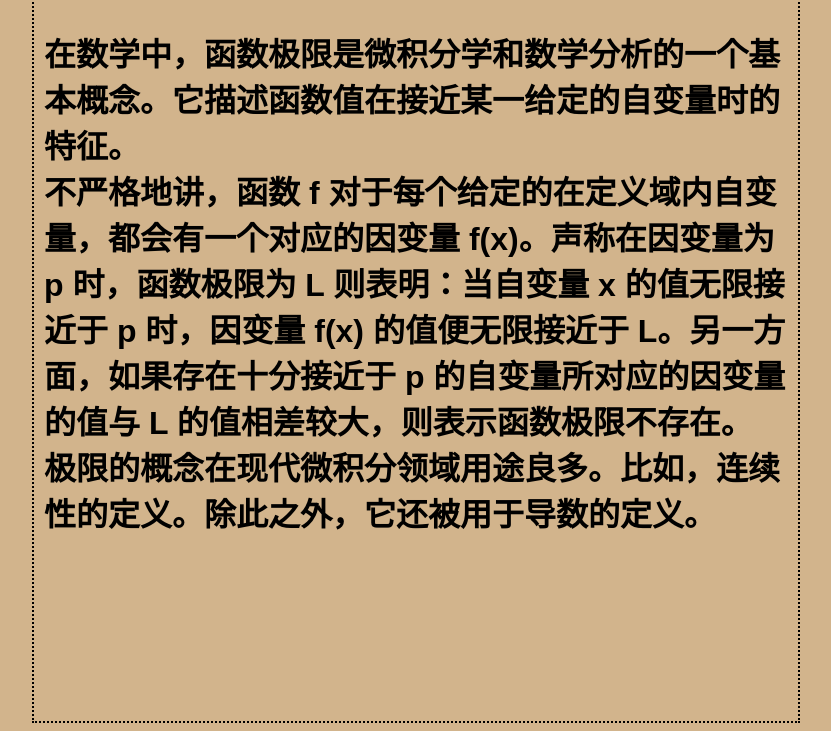
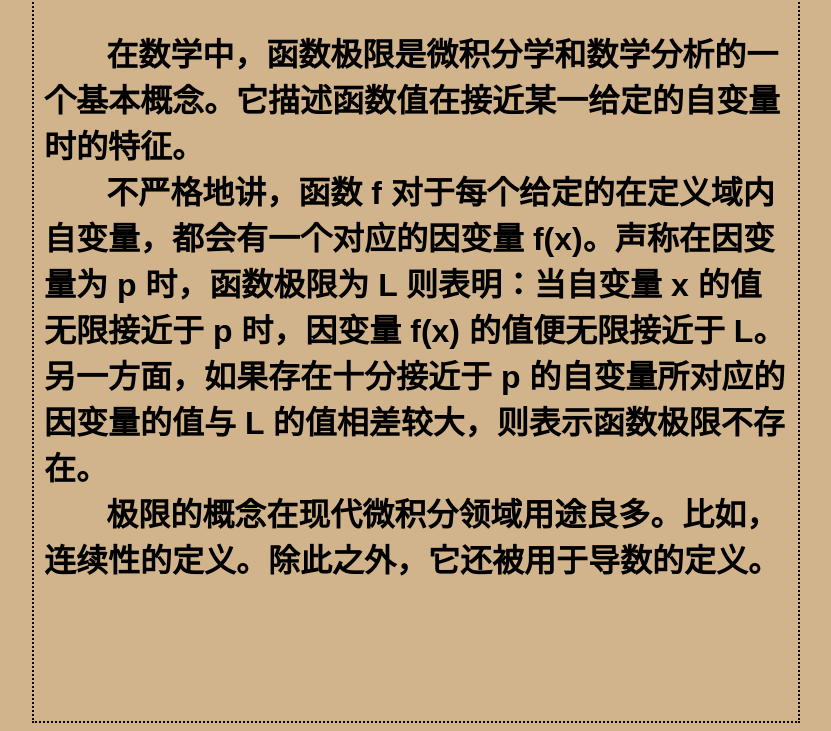
Before and after one commit to loki-yun/Test1, a plain HTML site: page main/limit.html in a window 1280 px wide. Shown: the part 69-800 px from the top of the page, without its empty margins (224-1055 px from the left). Drawn offline with Linux system fonts and the light colour scheme.

Commit message:
add test1

```diff
--- a/main/limit.html
+++ b/main/limit.html
@@ -16,8 +16,8 @@
 <body>
 	<h1>
 	<p>函数的极限</p>
-	<p>在数学中，函数极限是微积分学和数学分析的一个基本概念。它描述函数值在接近某一给定的自变量时的特征。<br>
-	   不严格地讲，函数 f 对于每个给定的在定义域内自变量，都会有一个对应的因变量 f(x)。声称在因变量为 p 时，函数极限为 L 则表明：当自变量 x 的值无限接近于 p 时，因变量 f(x) 的值便无限接近于 L。另一方面，如果存在十分接近于 p 的自变量所对应的因变量的值与 L 的值相差较大，则表示函数极限不存在。<br>
-	   极限的概念在现代微积分领域用途良多。比如，连续性的定义。除此之外，它还被用于导数的定义。</p>
+	<p>&nbsp;&nbsp;&nbsp;&nbsp;&nbsp;&nbsp;&nbsp;在数学中，函数极限是微积分学和数学分析的一个基本概念。它描述函数值在接近某一给定的自变量时的特征。<br>
+	   &nbsp;&nbsp;&nbsp;&nbsp;&nbsp;&nbsp;&nbsp;不严格地讲，函数 f 对于每个给定的在定义域内自变量，都会有一个对应的因变量 f(x)。声称在因变量为 p 时，函数极限为 L 则表明：当自变量 x 的值无限接近于 p 时，因变量 f(x) 的值便无限接近于 L。另一方面，如果存在十分接近于 p 的自变量所对应的因变量的值与 L 的值相差较大，则表示函数极限不存在。<br>
+	   &nbsp;&nbsp;&nbsp;&nbsp;&nbsp;&nbsp;&nbsp;极限的概念在现代微积分领域用途良多。比如，连续性的定义。除此之外，它还被用于导数的定义。</p>
 </body>
 </html>
```
